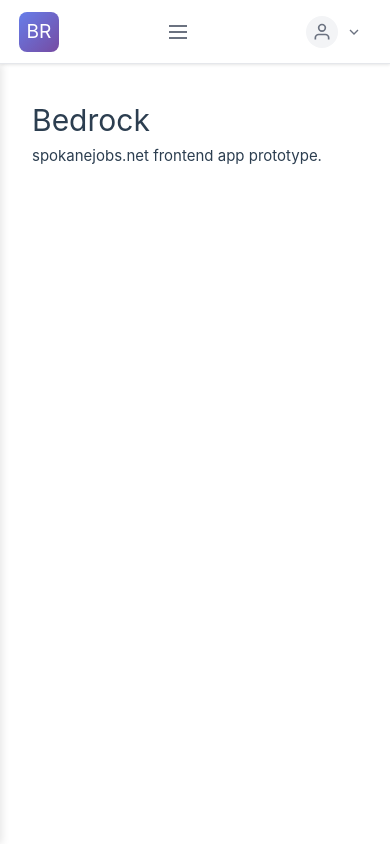
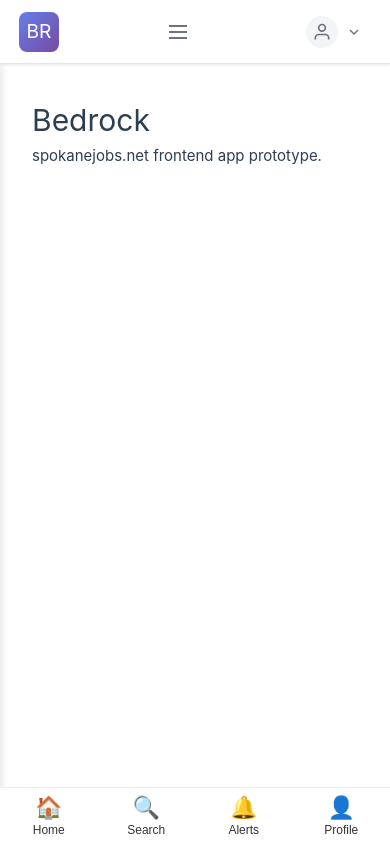
Before and after one commit to bluesaltlabs/spokanejobs.net, a Vue app in the folder frontend/: page / in a window 390 px wide. Built offline with nearby package versions, Linux system fonts and the light colour scheme; no server answers.

Commit message:
Adds placeholder footer for mobile.

```diff
--- a/frontend/src/App.vue
+++ b/frontend/src/App.vue
@@ -3,6 +3,7 @@
 import { RouterView } from 'vue-router'
 import Header from '@/layout/Header.vue'
 import Sidebar from '@/layout/Sidebar.vue'
+import Footer from '@/layout/Footer.vue'
 
 const isSidebarOpen = ref(false)
 
@@ -22,6 +23,8 @@
       </main>
     </div>
   </div>
+
+  <Footer />
 </template>
 
 <style scoped>
--- a/frontend/src/layout/Footer.vue
+++ b/frontend/src/layout/Footer.vue
@@ -0,0 +1,88 @@
+<template>
+  <footer class="mobile-footer">
+    <nav class="footer-nav">
+      <button class="footer-btn" @click="goHome">
+        <span class="icon">🏠</span>
+        <span class="label">Home</span>
+      </button>
+      <button class="footer-btn" @click="goSearch">
+        <span class="icon">🔍</span>
+        <span class="label">Search</span>
+      </button>
+      <button class="footer-btn" @click="goNotifications">
+        <span class="icon">🔔</span>
+        <span class="label">Alerts</span>
+      </button>
+      <button class="footer-btn" @click="goProfile">
+        <span class="icon">👤</span>
+        <span class="label">Profile</span>
+      </button>
+    </nav>
+  </footer>
+</template>
+
+<script setup>
+import { useRouter } from 'vue-router'
+const router = useRouter()
+
+function goHome() {
+  router.push({ name: 'home' })
+}
+function goSearch() {
+  router.push({ name: 'search' })
+}
+function goNotifications() {
+  router.push({ name: 'notifications' })
+}
+function goProfile() {
+  router.push({ name: 'profile' })
+}
+</script>
+
+<style scoped>
+.mobile-footer {
+  position: fixed;
+  bottom: 0;
+  left: 0;
+  right: 0;
+  background: #fff;
+  border-top: 1px solid #eee;
+  z-index: 100;
+  display: none;
+}
+
+.footer-nav {
+  display: flex;
+  justify-content: space-around;
+  align-items: center;
+  height: 56px;
+}
+
+.footer-btn {
+  background: none;
+  border: none;
+  outline: none;
+  display: flex;
+  flex-direction: column;
+  align-items: center;
+  font-size: 14px;
+  color: #333;
+  flex: 1;
+  padding: 0;
+}
+
+.footer-btn .icon {
+  font-size: 22px;
+}
+
+.footer-btn .label {
+  font-size: 12px;
+  margin-top: 2px;
+}
+
+@media (max-width: 768px) {
+  .mobile-footer {
+    display: block;
+  }
+}
+</style>
```
